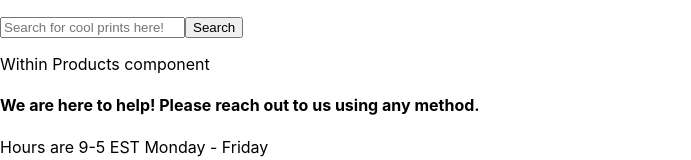
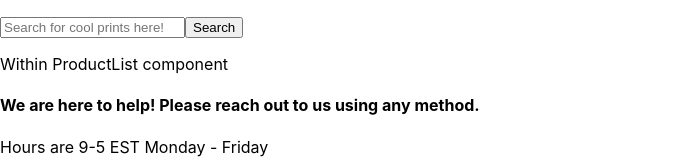
Before and after one commit to rpairitz/print-shop, a React (Create React App) app: page / in a window 1280 px wide. Shown: the top 160 px of the page, without its empty margins (0-691 px from the left). Built offline with nearby package versions, Linux system fonts and the light colour scheme; what parse would draw is missing.

Commit message:
add ShopService.js + reshape folder structure for independent views/components

```diff
--- a/src/App.js
+++ b/src/App.js
@@ -2,6 +2,7 @@ import Components from "./Components/Components.js";
 import * as Env from "./environments";
 import Parse from "parse";
 
+// init and instantiate parse SDK, using Back4App server
 Parse.initialize(Env.APPLICATION_ID, Env.JAVASCRIPT_KEY);
 Parse.serverURL = Env.SERVER_URL;
 
--- a/src/Components/Components.js
+++ b/src/Components/Components.js
@@ -1,7 +1,7 @@
-import { SearchBar } from "./Main/SearchBar.js";
-import { ContactUs } from "./Main/ContactUs.js";
-import { SignUp } from "./Main/SignUp.js";
-import { Products } from "./Main/Products.js";
+import { SearchBar } from "./Search/SearchBar.js";
+import { ContactUs } from "./Contact/ContactUs.js";
+import { SignUp } from "./SignUp/SignUp.js";
+import { ProductList } from "./Main/ProductList.js";
 
 const Components = () => {
 
@@ -16,7 +16,7 @@ const Components = () => {
     return (
         <>
         <SearchBar />
-        <Products />
+        <ProductList />
         <ContactUs />
         <SignUp />
         </>
--- /dev/null
+++ b/src/Components/Main/ProductList.js
@@ -0,0 +1,11 @@
+/*
+import {
+    getAllProducts
+} from "/src/Services/ShopService";
+*/
+
+export function ProductList () {
+    return (
+        <p> Within ProductList component</p>
+    );
+};
--- a/src/Components/Main/Products.js
+++ /dev/null
@@ -1,5 +0,0 @@
-export function Products () {
-    return (
-        <p> Within Products component</p>
-    );
-};
--- /dev/null
+++ b/src/Services/ShopService.js
@@ -0,0 +1,12 @@
+import Parse from "parse";
+/* service for Parse operations related to the shop products */
+
+// READ all products
+export const getAllProducts = () => {
+    const Product = Parse.Object.extend("Product"); // Product class
+    const query = new Parse.Query(Product);
+    return query.find().then((products) => {
+        // returns array of Product objects from server
+        return products;
+    });
+}
```
Also changed, not shown: src/Components/Contact/ContactUs.js (renamed from src/Components/Main/ContactUs.js), src/Components/Search/SearchBar.js (renamed from src/Components/Main/SearchBar.js), src/Components/SignUp/SignUp.js (renamed from src/Components/Main/SignUp.js).
